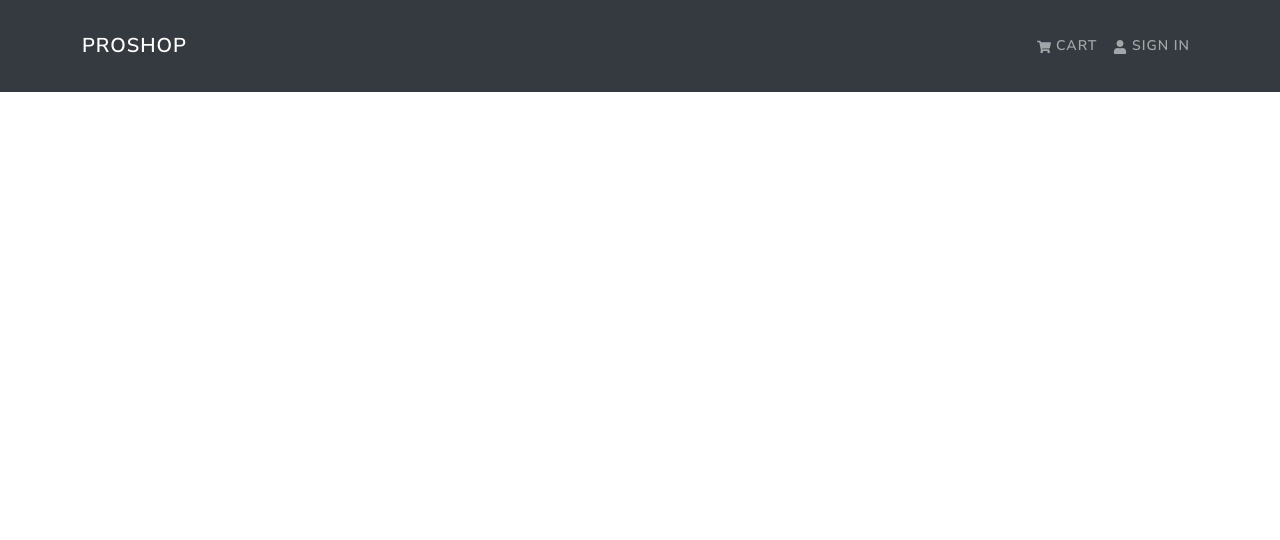
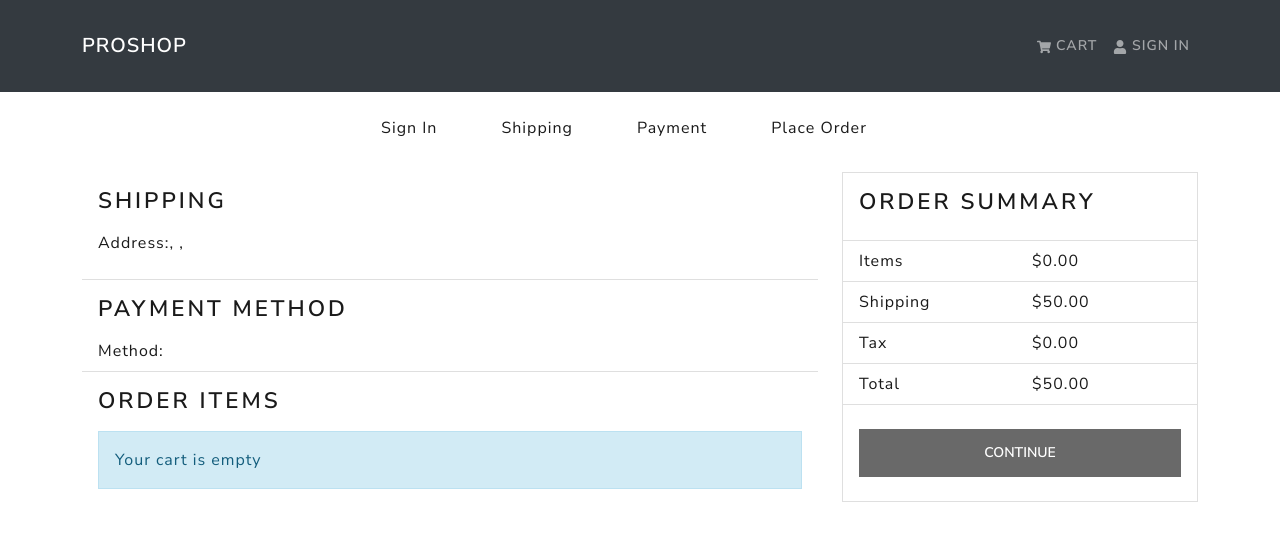
Before and after one commit to gsparmar/proshop, a React (Create React App) app in the folder frontend/: page /placeorder in a window 1280 px wide. Shown: the top 540 px of the page. Built offline with nearby package versions, Linux system fonts and the light colour scheme.

Commit message:
place order screen

```diff
--- a/frontend/src/App.js
+++ b/frontend/src/App.js
@@ -11,6 +11,7 @@
 import ProfilePage from './pages/ProfilePage';
 import ShippingPage from './pages/ShippingPage';
 import PaymentPage from './pages/PaymentPage';
+import PlaceOrderPage from './pages/PlaceOrderPage';
 const App = () => {
   return (
     <Router>
@@ -19,6 +20,7 @@
         <Container>
           <Routes>
             <Route path='/payment' element={<PaymentPage />} />
+            <Route path='/placeorder' element={<PlaceOrderPage />} />
             <Route path='/register' element={<RegisterPage />} />
             <Route path='/shipping' element={<ShippingPage />} />
             <Route path='/profile' element={<ProfilePage />} />
--- /dev/null
+++ b/frontend/src/pages/PlaceOrderPage.jsx
@@ -0,0 +1,145 @@
+import { useState } from 'react';
+import { Link } from 'react-router-dom';
+import { Button, Row, Col, ListGroup, Image, Card } from 'react-bootstrap';
+import { useDispatch, useSelector } from 'react-redux';
+import Message from '../components/Message';
+import CheckoutSteps from '../components/CheckoutSteps';
+
+const PlaceOrderPage = () => {
+  const dispatch = useDispatch();
+  const cart = useSelector((state) => state.cart);
+
+  const addDecimals = (num) => {
+    return (Math.round(num * 100) / 100).toFixed(2);
+  };
+
+  // calculate prices for items, tax, shipping
+  cart.itemsPrice = addDecimals(
+    cart.cartItems.reduce((acc, item) => acc + item.price * item.qty, 0)
+  );
+
+  cart.shippingPrice = addDecimals(cart.itemsPrice > 100 ? 0 : 50);
+
+  cart.taxPrice = addDecimals(Number((0.15 * cart.itemsPrice).toFixed(2)));
+
+  cart.totalPrice = (
+    Number(cart.itemsPrice) +
+    Number(cart.shippingPrice) +
+    Number(cart.taxPrice)
+  ).toFixed(2);
+
+  const placeOrderHandler = () => {
+    console.log('placed order');
+  };
+  return (
+    <div>
+      <CheckoutSteps step1 step2 step3 step4 />
+      <Row>
+        <Col md={8}>
+          <ListGroup variant='flush'>
+            <ListGroup.Item>
+              <h2>Shipping</h2>
+              <p>
+                <strong>Address:</strong>
+                {cart.shippingAddress.address}, {cart.shippingAddress.city}{' '}
+                {cart.shippingAddress.postalCode},{' '}
+                {cart.shippingAddress.country}
+              </p>
+            </ListGroup.Item>
+
+            <ListGroup.Item>
+              <h2>Payment Method</h2>
+              <strong>Method: </strong>
+            </ListGroup.Item>
+
+            <ListGroup.Item>
+              <h2>Order Items</h2>
+              {cart.cartItems.length == 0 ? (
+                <Message>Your cart is empty</Message>
+              ) : (
+                <ListGroup variant='flush'>
+                  {cart.cartItems.map((item, index) => (
+                    <ListGroup.Item key={index}>
+                      <Row>
+                        <Col md={1}>
+                          <Image
+                            src={item.image}
+                            alt={item.name}
+                            fluid
+                            rounded
+                          />
+                        </Col>
+                        <Col>
+                          <Link to={`/product/${item.product}`}>
+                            {item.name}
+                          </Link>
+                        </Col>
+                        <Col md={4}>
+                          {item.qty} x ${item.price} = $
+                          {(item.qty * item.price).toFixed(2)}
+                        </Col>
+                      </Row>
+                    </ListGroup.Item>
+                  ))}
+                </ListGroup>
+              )}
+            </ListGroup.Item>
+          </ListGroup>
+        </Col>
+
+        <Col md={4}>
+          <Card>
+            <ListGroup variant='flush'>
+              <ListGroup.Item>
+                <h2>Order Summary</h2>
+              </ListGroup.Item>
+              <ListGroup.Item>
+                <Row>
+                  <Col>Items</Col>
+                  <Col> ${cart.itemsPrice} </Col>
+                </Row>
+              </ListGroup.Item>
+
+              <ListGroup.Item>
+                <Row>
+                  <Col>Shipping</Col>
+                  <Col> ${cart.shippingPrice} </Col>
+                </Row>
+              </ListGroup.Item>
+
+              <ListGroup.Item>
+                <Row>
+                  <Col>Tax</Col>
+                  <Col> ${cart.taxPrice} </Col>
+                </Row>
+              </ListGroup.Item>
+
+              <ListGroup.Item>
+                <Row>
+                  <Col>Total</Col>
+                  <Col> ${cart.totalPrice} </Col>
+                </Row>
+              </ListGroup.Item>
+
+              <ListGroup.Item>
+                <div className='d-grid gap-2'>
+                  <Button
+                    type='button'
+                    variant='primary'
+                    className='my-3'
+                    disabled={cart.cartItems.length === 0}
+                    onClick={placeOrderHandler}
+                  >
+                    Continue
+                  </Button>
+                </div>
+              </ListGroup.Item>
+            </ListGroup>
+          </Card>
+        </Col>
+      </Row>
+    </div>
+  );
+};
+
+export default PlaceOrderPage;
--- a/frontend/src/store.js
+++ b/frontend/src/store.js
@@ -38,7 +38,7 @@
 const initialState = {
   cart: {
     cartItems: cartItemsFromStorage,
-    shippingAddress: { shippingAddresss: shippingAddressFromStorage },
+    shippingAddress: shippingAddressFromStorage,
   },
   userLogin: { userInfo: userInfoFromStorage },
 };
```
